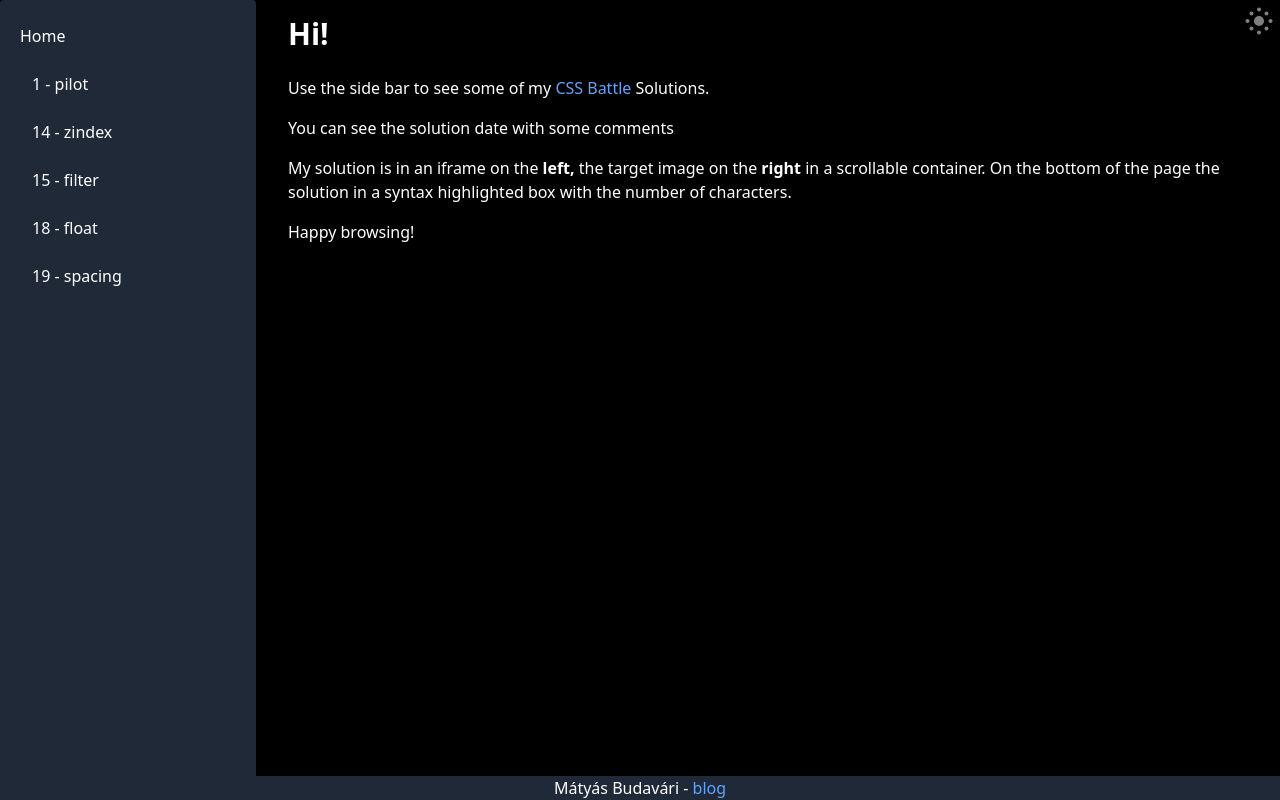
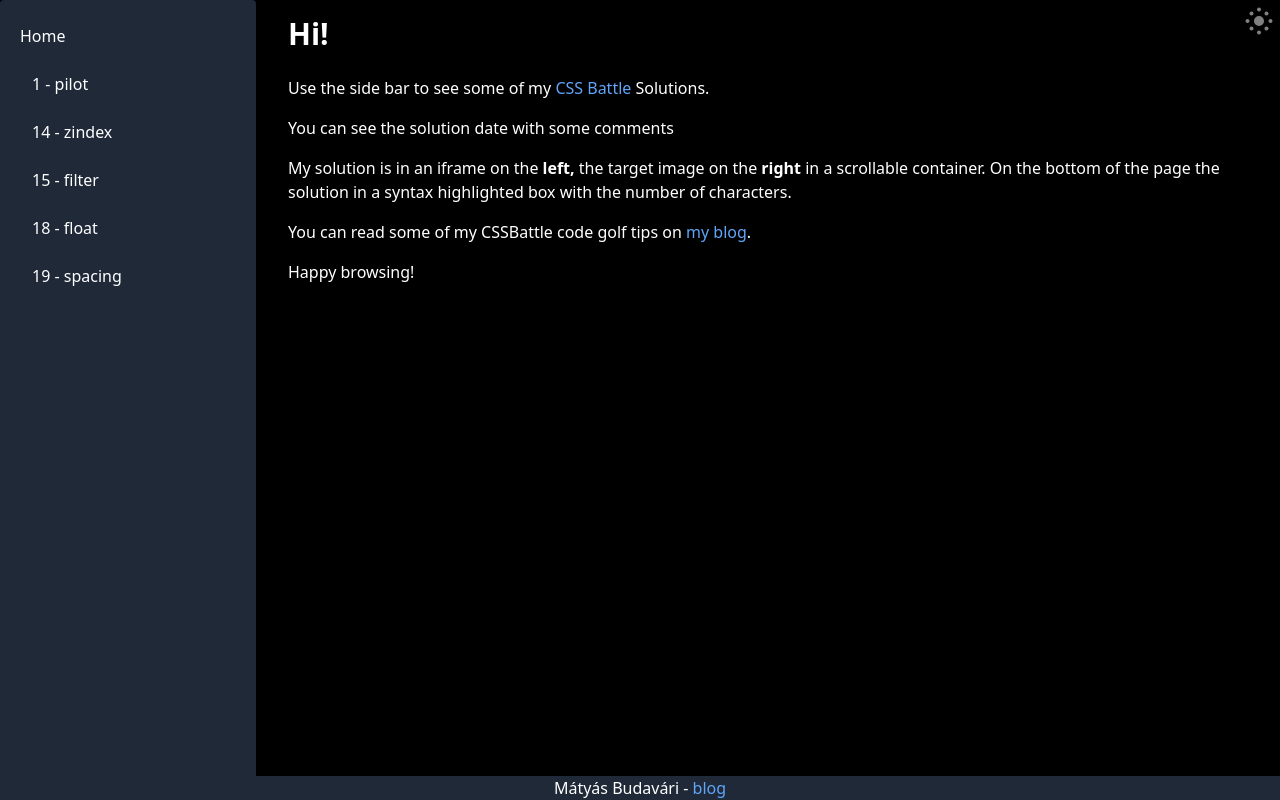
Before and after one commit to budavariam/css-battle-showcase, a Next.js app: page /css-battle-showcase/ in a window 1280 px wide. Built offline with nearby package versions, Linux system fonts and the light colour scheme; what @tailwindcss/typography would draw is missing.

Commit message:
Add my tips

```diff
--- a/components/Layout.tsx
+++ b/components/Layout.tsx
@@ -18,7 +18,7 @@ const Layout = ({ children, customMeta }: LayoutProps): JSX.Element => {
         <BattleNavigation />
         <div className="max-w-5xl px-8 py-4 overflow-auto">{children}</div>
       </main>
-      <footer className="text-center fixed bottom-0 left-0 right-0 text-slate-700 bg-gray-50 dark:bg-gray-800">Mátyás Budavári - <a href="https://budavariam.github.io/">blog</a></footer>
+      <footer className="text-center fixed bottom-0 left-0 right-0 text-slate-700 bg-gray-50 dark:bg-gray-800">Mátyás Budavári - <a href="https://budavariam.github.io/?utm_source=cssbattleshowcase&utm_medium=referral&utm_campaign=cssbattle">blog</a></footer>
     </div>
   );
 };
--- a/pages/index.tsx
+++ b/pages/index.tsx
@@ -18,6 +18,7 @@ export const Index = ({ posts: _posts }: IndexProps): JSX.Element => {
         in a scrollable container.
         On the bottom of the page the solution in a syntax highlighted box with the number of characters.
       </p>
+      <p>You can read some of my CSSBattle code golf tips on <a href="https://budavariam.github.io/posts/2022/03/14/css-battle-showcase/?utm_source=cssbattleshowcase&utm_medium=referral&utm_campaign=cssbattle">my blog</a>.</p>
       <p>Happy browsing!</p>
     </Layout>
   );
```
